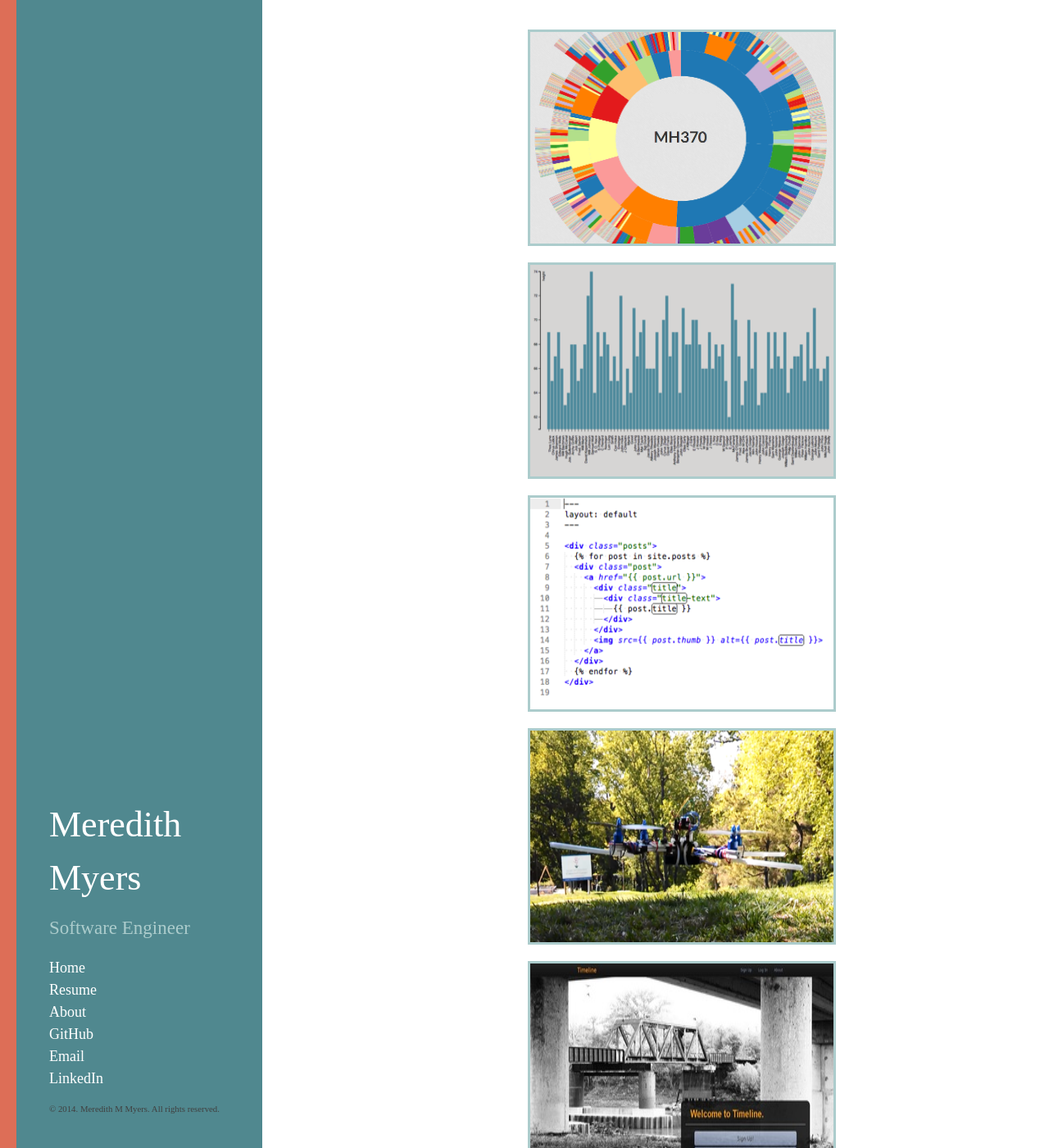
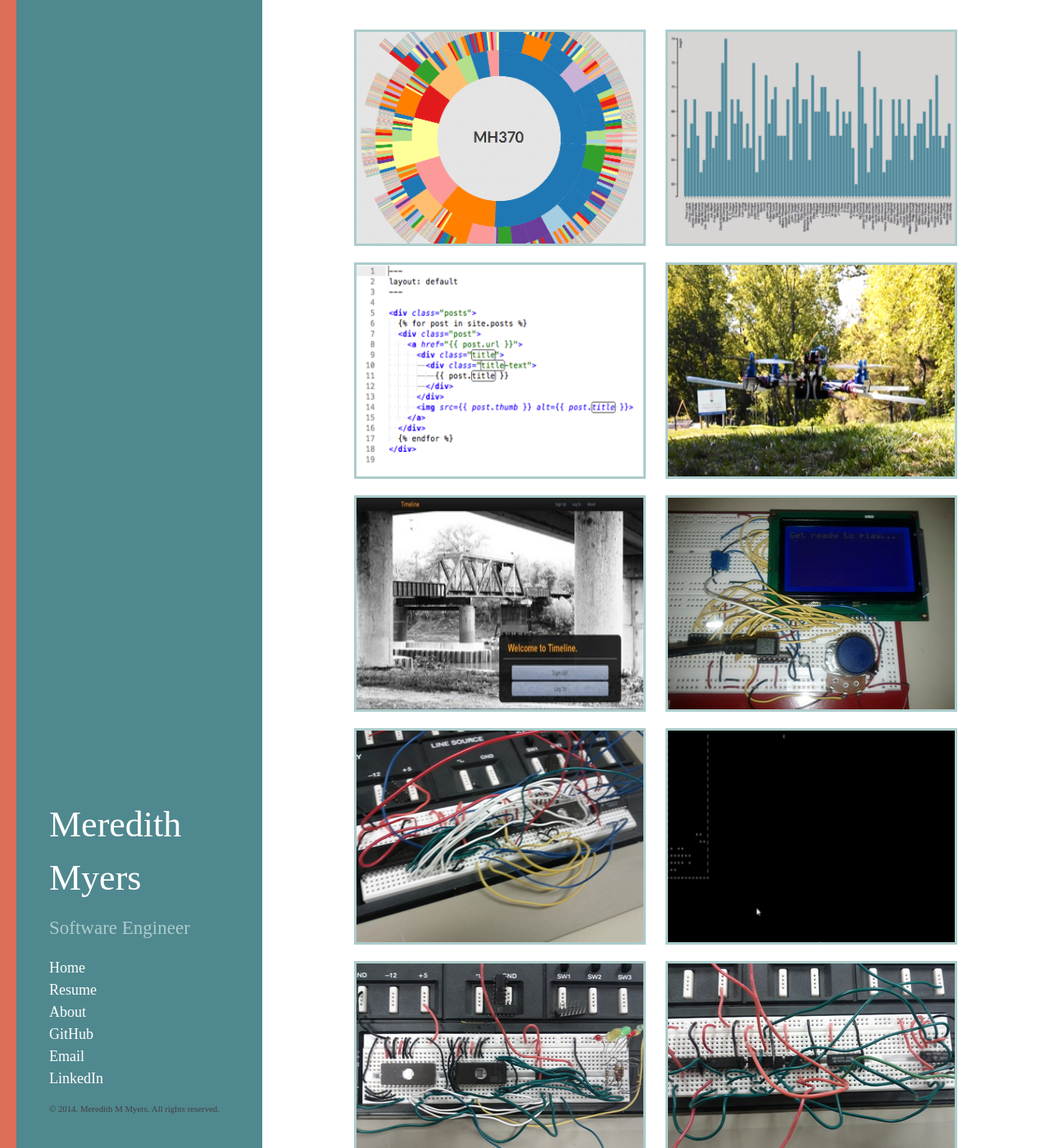
Before and after one commit to benjmyers/benjmyers.github.io, a Jekyll site: the page built from index.html, in a window 1280 px wide and 1400 px high. Shown: the whole window at 82% size. Built offline with Jekyll 4.4.1, drawn with Linux system fonts in a browser that asks for light colours; some web fonts are replaced; Markdown is read by kramdown in place of the engine named in the settings.

Commit message:
Adjust portfolio item thumb width

```diff
--- a/public/css/hyde.css
+++ b/public/css/hyde.css
@@ -172,7 +172,7 @@ blockquote p:after {
 img {
   display: inline;
   height: 258px;
-  width: 370px;
+  width: 350px;
 }
 
 
@@ -355,10 +355,10 @@ a:hover {
   }
   /* Center container in available real estate */
   .container {
-    margin-left: 35%;
+    margin-left: 30%;
     margin-right: 5%;
     margin-top: 2%;
-    width: 60%;
+    width: 65%;
   }
 
   .resume {
```
